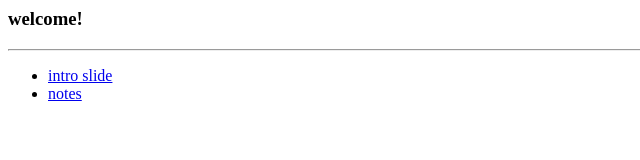
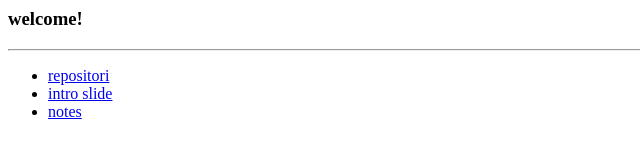
Before and after one commit to phy-ur/phy-ur.github.io, a plain HTML site: page index.html in a window 1280 px wide. Shown: the whole page, without its empty margins (0-640 px from the left). Drawn offline with Linux system fonts and the light colour scheme.

Commit message:
tambah repo

```diff
--- a/index.html
+++ b/index.html
@@ -7,6 +7,7 @@
       <h3>welcome!</h3>
       <hr>
       <ul>
+         <li><a href="https://goo.gl/i7ohwu" target="_blank">repositori</a>
          <li><a href="#">intro slide</a>
          <li><a href="#">notes</a>
       </ul>
```
